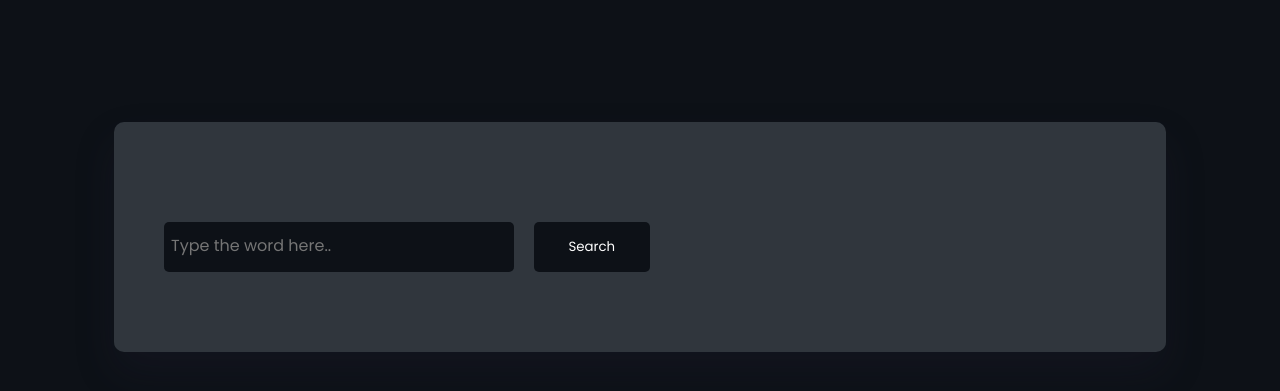
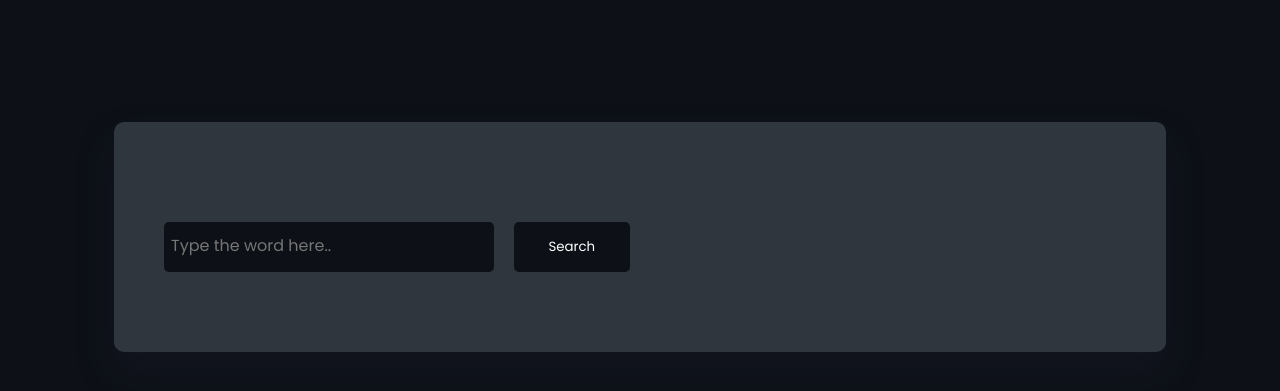
Before and after one commit to the-brifut/brifut, a plain HTML site: page Dictionary/index.html in a window 1280 px wide. Shown: the part 163-554 px from the top of the page. Drawn offline with Linux system fonts and the light colour scheme.

```diff
--- a/Dictionary/style.css
+++ b/Dictionary/style.css
@@ -75,7 +75,7 @@
     font-size: 1rem;
     transition: border-bottom 0.3s ease-in-out;
     margin-right: 10px;
-    width: 75%;
+    width: 45%;
 }
 
 .search-box input:focus {
```
